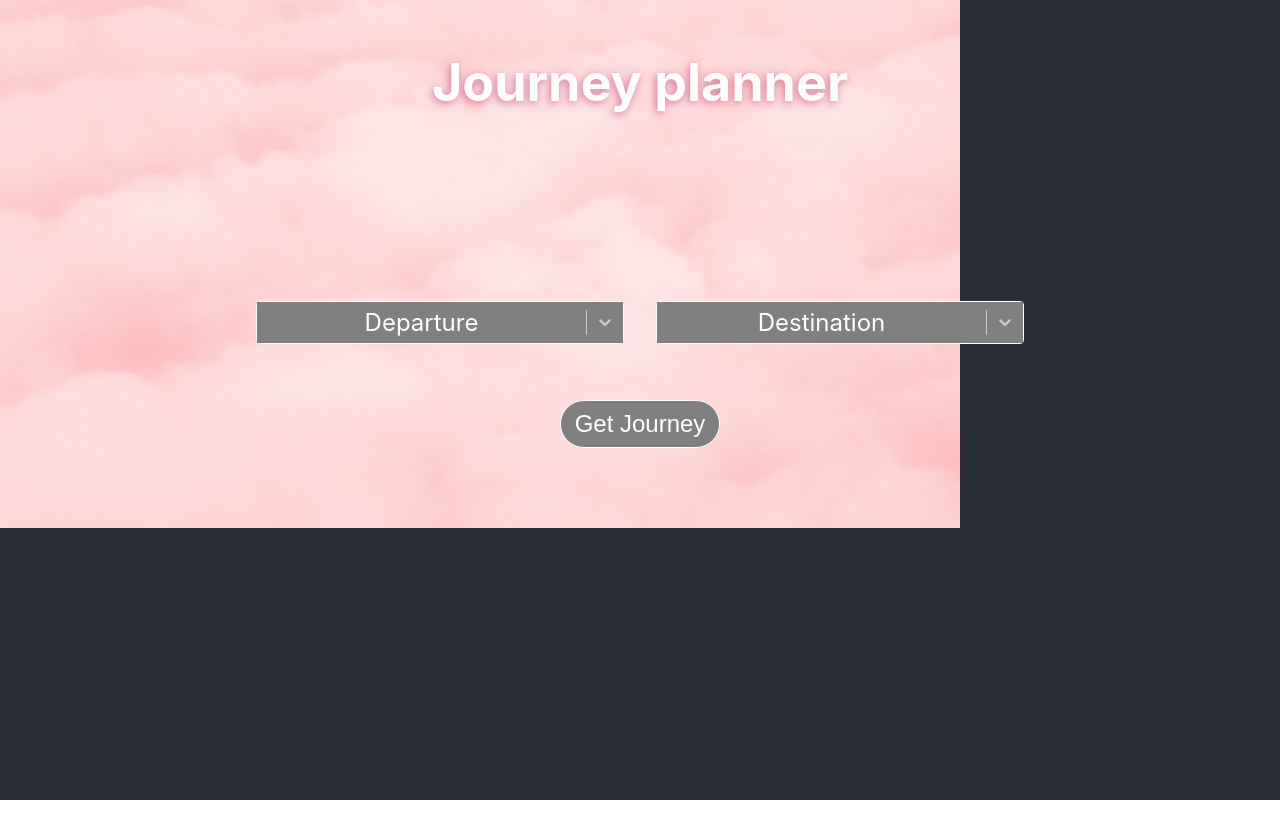
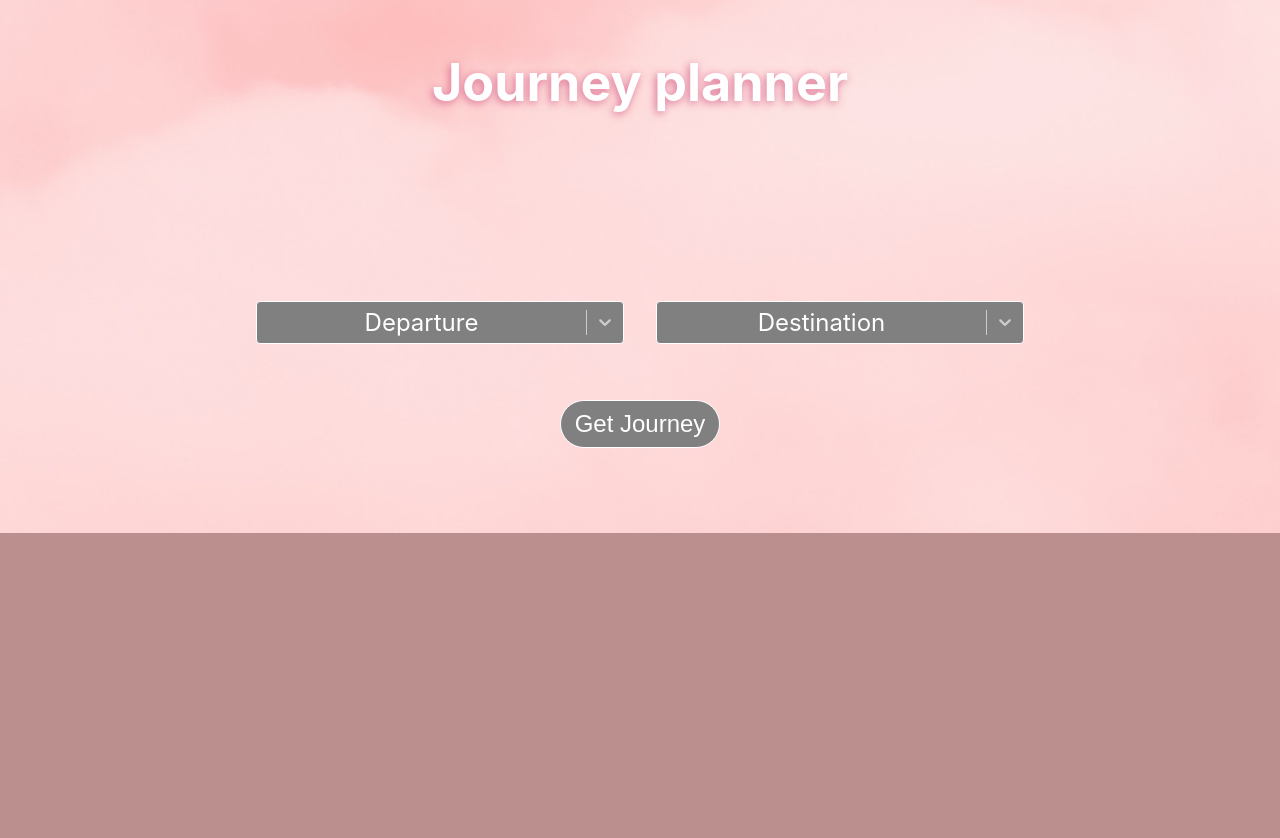
Before and after one commit to lauratiihonen/5G00EV06-3001-tiihonen-laura-project, a React (Create React App) app: page / in a window 1280 px wide. Shown: the top 838 px of the page. Before the commit the page ends 800 px from the top, so only its background shows below. Built offline with nearby package versions, Linux system fonts and the light colour scheme.

Commit message:
final release

```diff
--- a/src/App.css
+++ b/src/App.css
@@ -1,10 +1,11 @@
 .App {
-  min-height: 100vh;
+  min-height: 80rem;
+  max-height: 100rem;
   text-align: center;
-  background-color: #282c34;
+  background-color: rosybrown;
   background-image: url("./backgrounds.jpg");
-  background-size: 60rem;
-  background-position-y: -7rem;
+  background-size: 170rem;
+  background-position-y: -80rem;
   background-repeat: no-repeat;
 }
 
@@ -53,6 +54,6 @@
 }
 
 .App-error {
-  color: "white";
-  text-shadow: -0.1rem 0.1rem 0.5rem palevioletred;
+  color: white;
+  text-shadow: -0.1rem 0.1rem 0.25rem palevioletred;
 }
--- a/src/App.js
+++ b/src/App.js
@@ -6,58 +6,50 @@ import customStyles from "./dropdownStyles.js";
 import stations from "./stations.js";
 
 function App() {
-  //const [fetchCity, setCity] = useState("");
   const [state, setState] = useState("hidden");
-  const [error, setError] = useState("");
-  const [departure, setDeparture] = useState("");
-  const [destination, setDestination] = useState("");
-  const [date, setDate] = useState("");
-  const [departureTime, setDepartureTime] = useState("");
-  const [destinationTime, setDestinationTime] = useState("");
+  const [error, setError] = useState([]);
+  const [departure, setDeparture] = useState([]);
+  const [destination, setDestination] = useState([]);
+  const [date, setDate] = useState([]);
+  const [departureTime, setDepartureTime] = useState([]);
+  const [destinationTime, setDestinationTime] = useState([]);
 
-  /*async function fetchCityNames() {
-    let hr = await fetch(
-      `https://rata.digitraffic.fi/api/v1/metadata/stations`
-    );
-    let cityNames = await hr.json();
-    var cities= [];
-    for (var i = 0; cityNames.length(); i++)
-      if (cityNames[i].passengerTraffic === "true") {
-        cities = [
-          {
-            value: `${cityNames[0].stationShortCode}`,
-            label: `${cityNames[0].stationName}`,
-          },
-        ];
-      }
-  }*/
-
+  /*
+  -Fetches departure time, arrival time and journey date from api
+  -Uses departure and destination from the user
+  */
   async function fetchJourney() {
-    setError("");
-    setDepartureTime("");
-    setDestinationTime("");
-    setDate("");
+    //Connect to API
     let hr = await fetch(
       `https://rata.digitraffic.fi/api/v1/live-trains/station/${departure}/${destination}`
     );
     let data = await hr.json();
+    //If data is undefined, throw error
     if (data[0] !== undefined) {
+      //Set journey info to visible
       setState("visible");
+      //Set journey date the current date
       setDate(data[0].departureDate);
+
+      //Loops until the end of the timetabelrows length from api
       for (var i = 0; i < Object.keys(data[0].timeTableRows).length; i++) {
         if (
+          //Checks if the station matches the selected station and also it needs to be the departure time, not arrival time
           data[0].timeTableRows[i].stationShortCode === departure &&
           data[0].timeTableRows[i].type === "DEPARTURE"
         ) {
+          //Takes only certain indexes from the date to convert it more readable
           var removetrash;
           removetrash = data[0].timeTableRows[i].scheduledTime;
           removetrash = removetrash.substring(11, 16);
           setDepartureTime(removetrash);
         }
         if (
+          //Checks if the station matches the selected station and the time needs to be arrival time, not departure time
           data[0].timeTableRows[i].stationShortCode === destination &&
           data[0].timeTableRows[i].type === "ARRIVAL"
         ) {
+          //Converts date more readable
           removetrash = data[0].timeTableRows[i].scheduledTime;
           removetrash = removetrash.substring(11, 16);
           setDestinationTime(removetrash);
@@ -73,6 +65,12 @@ function App() {
       <header className="App-header">
         <h1>Journey planner</h1>
       </header>
+      {/*
+      -Uses React Select in dropdown menu
+      -Uses options from ./stations.js
+      -OnChange, sets selected stations to departure and destination
+      -Uses custom style from ./dropdownstyles.js
+      */}
       <p className="App-dropdown">
         <Select
           styles={customStyles}
@@ -89,11 +87,21 @@ function App() {
           onChange={(event) => setDestination(event.value)}
         />
       </p>
+      {/*
+      -Calls fetchJourney function which connects to api
+      */}
       <button onClick={fetchJourney} className="App-button">
         Get Journey
       </button>
       <br />
+      {/*
+      -Show error if needed
+      */}
       <h2 className="App-error">{error}</h2>
+      {/*
+      -Visibility is hidden by default
+      -Upon calling fetchJourney function, visibility is changed to visible
+       */}
       <tbody style={{ visibility: state }} className="App-data">
         <h2 style={{ textAlign: "center" }}>
           {departure} - {destination}
--- a/src/dropdownStyles.js
+++ b/src/dropdownStyles.js
@@ -1,10 +1,13 @@
+//React Select styles to the dropdown menu
 const customStyles = {
+  //Menu opened
   menu: (provided, state) => ({
     ...provided,
     width: "23rem",
     backgroundColor: "grey",
     padding: "1rem",
   }),
+  //Menu options
   option: (provided, state) => ({
     ...provided,
     backgroundColor: state.isSelected ? "white" : "grey",
@@ -12,32 +15,29 @@ const customStyles = {
     textAlign: "center",
     color: "white",
   }),
+  //Departure and destination text
   placeholder: (provided, state) => ({
     ...provided,
     color: "white",
   }),
+  //Menu container placement
   container: (provided, state) => ({
     ...provided,
     width: "25rem",
     padding: "1rem",
     textAlign: "center",
   }),
-  indicatorsContainer: (provided, state) => ({
-    ...provided,
-    backgroundColor: "grey",
-  }),
-  valueContainer: (provided, state) => ({
-    ...provided,
-    backgroundColor: "grey",
-  }),
+  //User search input
   input: (provided, state) => ({
     ...provided,
     color: "white",
   }),
+  //No stations found
   noOptionsMessage: (provided, state) => ({
     ...provided,
     color: "white",
   }),
+  //Selected station color
   singleValue: (provided, state) => ({
     ...provided,
     color: "white",
```
Also changed, not shown: 1 other file (tests, documents, lock files or other folders).
